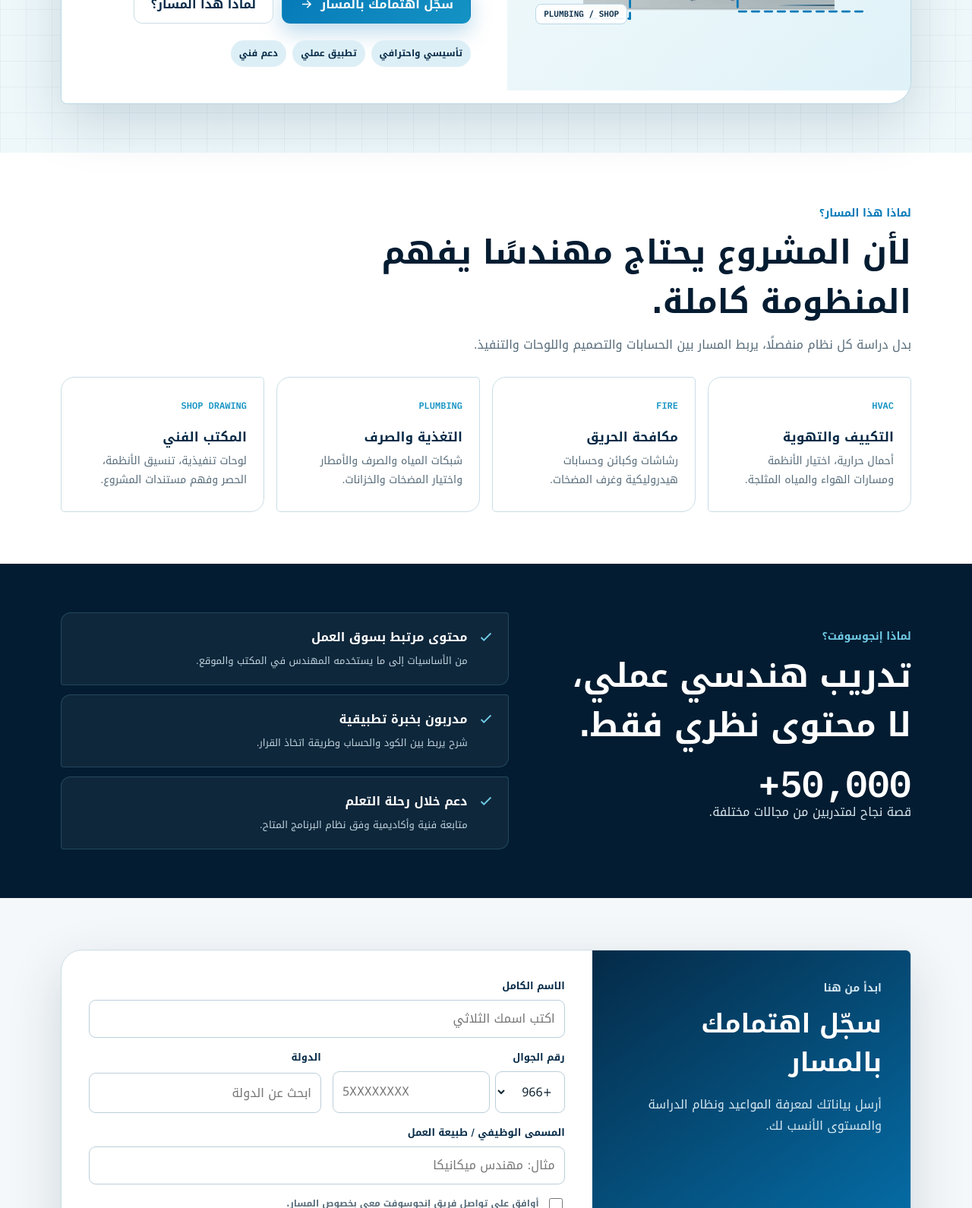
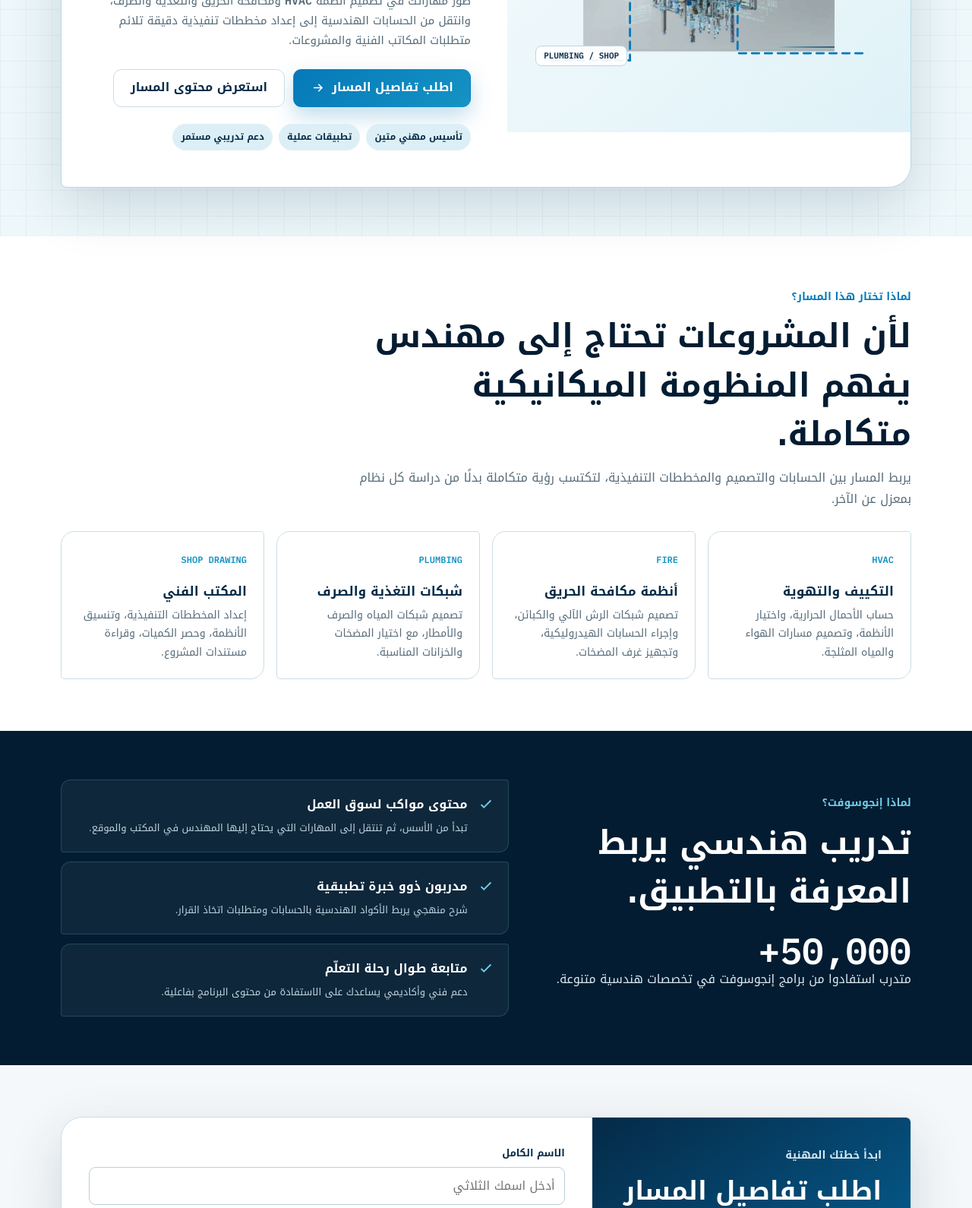
Before and after one commit to EyadSofian/engosoft-mechanical-track, a plain HTML site: page index.html in a window 1280 px wide. Shown: the part 552-2142 px from the top of the page at 76% size. Drawn offline with Linux system fonts and the light colour scheme.

Commit message:
Refine Arabic copy and CTA language

```diff
--- a/index.html
+++ b/index.html
@@ -42,6 +42,7 @@
       background: var(--white);
       font-family: "Noto Kufi Arabic", Tahoma, Arial, sans-serif;
       line-height: 1.75;
+      font-kerning: normal;
       overflow-x: hidden;
     }
     img { display: block; max-width: 100%; }
@@ -311,8 +312,8 @@
         <span class="nav-logo"><img src="assets/engosoft-logo.png" alt="شعار إنجوسوفت" width="244" height="84"></span>
         <span class="nav-copy"><strong>إنجوسوفت</strong><small>بيت المهندس الأول</small></span>
       </a>
-      <span class="nav-context">المسار الاحترافي للهندسة الميكانيكية</span>
-      <a class="btn btn-primary" href="#register">سجّل الآن
+      <span class="nav-context">المسار المهني في الهندسة الميكانيكية</span>
+      <a class="btn btn-primary" href="#register">اطلب التفاصيل
         <svg viewBox="0 0 24 24" fill="none" stroke="currentColor" stroke-width="2" aria-hidden="true"><path d="M5 12h14M13 6l6 6-6 6"/></svg>
       </a>
     </div>
@@ -331,14 +332,14 @@
           <span class="tech-tag tag-b">PLUMBING / SHOP</span>
         </div>
         <div class="hero-copy">
-          <p class="eyebrow">من التصميم إلى الرسومات التنفيذية</p>
-          <h1>المسار الاحترافي <span>للهندسة الميكانيكية</span></h1>
-          <p>تعلّم تصميم أنظمة <span class="ltr">HVAC</span> ومكافحة الحريق والتغذية والصرف، ثم حوّل الحسابات إلى لوحات تنفيذية واضحة للمكتب الفني والموقع.</p>
+          <p class="eyebrow">من أسس التصميم إلى المخططات التنفيذية</p>
+          <h1>المسار المهني المتكامل <span>في الهندسة الميكانيكية</span></h1>
+          <p>طوّر مهاراتك في تصميم أنظمة <span class="ltr">HVAC</span> ومكافحة الحريق والتغذية والصرف، وانتقل من الحسابات الهندسية إلى إعداد مخططات تنفيذية دقيقة تلائم متطلبات المكاتب الفنية والمشروعات.</p>
           <div class="hero-actions">
-            <a class="btn btn-primary" href="#register">سجّل اهتمامك بالمسار <svg viewBox="0 0 24 24" fill="none" stroke="currentColor" stroke-width="2" aria-hidden="true"><path d="M5 12h14M13 6l6 6-6 6"/></svg></a>
-            <a class="btn btn-outline" href="#why-track">لماذا هذا المسار؟</a>
+            <a class="btn btn-primary" href="#register">اطلب تفاصيل المسار <svg viewBox="0 0 24 24" fill="none" stroke="currentColor" stroke-width="2" aria-hidden="true"><path d="M5 12h14M13 6l6 6-6 6"/></svg></a>
+            <a class="btn btn-outline" href="#why-track">استعرض محتوى المسار</a>
           </div>
-          <div class="hero-proof"><span>تأسيسي واحترافي</span><span>تطبيق عملي</span><span>دعم فني</span></div>
+          <div class="hero-proof"><span>تأسيس مهني متين</span><span>تطبيقات عملية</span><span>دعم تدريبي مستمر</span></div>
         </div>
       </div>
     </section>
@@ -346,15 +347,15 @@
     <section class="why-track" id="why-track">
       <div class="container">
         <div class="section-head">
-          <p class="kicker">لماذا هذا المسار؟</p>
-          <h2>لأن المشروع يحتاج مهندسًا يفهم المنظومة كاملة.</h2>
-          <p>بدل دراسة كل نظام منفصلًا، يربط المسار بين الحسابات والتصميم واللوحات والتنفيذ.</p>
+          <p class="kicker">لماذا تختار هذا المسار؟</p>
+          <h2>لأن المشروعات تحتاج إلى مهندس يفهم المنظومة الميكانيكية متكاملة.</h2>
+          <p>يربط المسار بين الحسابات والتصميم والمخططات التنفيذية، لتكتسب رؤية متكاملة بدلًا من دراسة كل نظام بمعزل عن الآخر.</p>
         </div>
         <div class="skills">
-          <article class="skill"><span class="skill-code">HVAC</span><h3>التكييف والتهوية</h3><p>أحمال حرارية، اختيار الأنظمة ومسارات الهواء والمياه المثلجة.</p></article>
-          <article class="skill"><span class="skill-code">FIRE</span><h3>مكافحة الحريق</h3><p>رشاشات وكبائن وحسابات هيدروليكية وغرف المضخات.</p></article>
-          <article class="skill"><span class="skill-code">PLUMBING</span><h3>التغذية والصرف</h3><p>شبكات المياه والصرف والأمطار واختيار المضخات والخزانات.</p></article>
-          <article class="skill"><span class="skill-code">SHOP DRAWING</span><h3>المكتب الفني</h3><p>لوحات تنفيذية، تنسيق الأنظمة، الحصر وفهم مستندات المشروع.</p></article>
+          <article class="skill"><span class="skill-code">HVAC</span><h3>التكييف والتهوية</h3><p>حساب الأحمال الحرارية، واختيار الأنظمة، وتصميم مسارات الهواء والمياه المثلجة.</p></article>
+          <article class="skill"><span class="skill-code">FIRE</span><h3>أنظمة مكافحة الحريق</h3><p>تصميم شبكات الرش الآلي والكبائن، وإجراء الحسابات الهيدروليكية، وتجهيز غرف المضخات.</p></article>
+          <article class="skill"><span class="skill-code">PLUMBING</span><h3>شبكات التغذية والصرف</h3><p>تصميم شبكات المياه والصرف والأمطار، مع اختيار المضخات والخزانات المناسبة.</p></article>
+          <article class="skill"><span class="skill-code">SHOP DRAWING</span><h3>المكتب الفني</h3><p>إعداد المخططات التنفيذية، وتنسيق الأنظمة، وحصر الكميات، وقراءة مستندات المشروع.</p></article>
         </div>
       </div>
     </section>
@@ -363,13 +364,13 @@
       <div class="container why-grid">
         <div>
           <p class="kicker">لماذا إنجوسوفت؟</p>
-          <h2>تدريب هندسي عملي، لا محتوى نظري فقط.</h2>
-          <p class="stat"><b>50,000+</b> قصة نجاح لمتدربين من مجالات مختلفة.</p>
+          <h2>تدريب هندسي يربط المعرفة بالتطبيق.</h2>
+          <p class="stat"><b>50,000+</b> متدرب استفادوا من برامج إنجوسوفت في تخصصات هندسية متنوعة.</p>
         </div>
         <div class="reasons">
-          <div class="reason"><svg viewBox="0 0 24 24" fill="none" stroke="currentColor" stroke-width="2" aria-hidden="true"><path d="m5 12 4 4L19 6"/></svg><div><b>محتوى مرتبط بسوق العمل</b><span>من الأساسيات إلى ما يستخدمه المهندس في المكتب والموقع.</span></div></div>
-          <div class="reason"><svg viewBox="0 0 24 24" fill="none" stroke="currentColor" stroke-width="2" aria-hidden="true"><path d="m5 12 4 4L19 6"/></svg><div><b>مدربون بخبرة تطبيقية</b><span>شرح يربط بين الكود والحساب وطريقة اتخاذ القرار.</span></div></div>
-          <div class="reason"><svg viewBox="0 0 24 24" fill="none" stroke="currentColor" stroke-width="2" aria-hidden="true"><path d="m5 12 4 4L19 6"/></svg><div><b>دعم خلال رحلة التعلم</b><span>متابعة فنية وأكاديمية وفق نظام البرنامج المتاح.</span></div></div>
+          <div class="reason"><svg viewBox="0 0 24 24" fill="none" stroke="currentColor" stroke-width="2" aria-hidden="true"><path d="m5 12 4 4L19 6"/></svg><div><b>محتوى مواكب لسوق العمل</b><span>تبدأ من الأسس، ثم تنتقل إلى المهارات التي يحتاج إليها المهندس في المكتب والموقع.</span></div></div>
+          <div class="reason"><svg viewBox="0 0 24 24" fill="none" stroke="currentColor" stroke-width="2" aria-hidden="true"><path d="m5 12 4 4L19 6"/></svg><div><b>مدربون ذوو خبرة تطبيقية</b><span>شرح منهجي يربط الأكواد الهندسية بالحسابات ومتطلبات اتخاذ القرار.</span></div></div>
+          <div class="reason"><svg viewBox="0 0 24 24" fill="none" stroke="currentColor" stroke-width="2" aria-hidden="true"><path d="m5 12 4 4L19 6"/></svg><div><b>متابعة طوال رحلة التعلّم</b><span>دعم فني وأكاديمي يساعدك على الاستفادة من محتوى البرنامج بفاعلية.</span></div></div>
         </div>
       </div>
     </section>
@@ -377,14 +378,14 @@
     <section class="register" id="register">
       <div class="container register-card">
         <div class="register-copy">
-          <p class="kicker">ابدأ من هنا</p>
-          <h2>سجّل اهتمامك بالمسار</h2>
-          <p>أرسل بياناتك لمعرفة المواعيد ونظام الدراسة والمستوى الأنسب لك.</p>
+          <p class="kicker">ابدأ خطتك المهنية</p>
+          <h2>اطلب تفاصيل المسار</h2>
+          <p>أرسل بياناتك، وسيتواصل معك مستشار التدريب لتوضيح المواعيد ونظام الدراسة والمستوى الملائم لخبرتك.</p>
         </div>
         <div class="form-wrap">
           <form id="lead-form" novalidate>
             <div class="form-grid">
-              <div class="field full"><label for="full_name">الاسم الكامل</label><input id="full_name" name="full_name" autocomplete="name" required placeholder="اكتب اسمك الثلاثي"></div>
+              <div class="field full"><label for="full_name">الاسم الكامل</label><input id="full_name" name="full_name" autocomplete="name" required placeholder="أدخل اسمك الثلاثي"></div>
               <div class="field">
                 <label for="phone">رقم الجوال</label>
                 <div class="phone">
@@ -392,12 +393,12 @@
                   <select id="country_code" name="country_code" aria-label="مفتاح الدولة"><option>+966</option><option>+20</option><option>+971</option><option>+974</option><option>+965</option><option>+968</option><option>+973</option><option>+962</option><option>+964</option><option>+218</option><option>+249</option></select>
                 </div>
               </div>
-              <div class="field"><label for="country">الدولة</label><input id="country" name="country" list="countries" autocomplete="country-name" required placeholder="ابحث عن الدولة"><datalist id="countries"><option value="السعودية"><option value="مصر"><option value="الإمارات"><option value="قطر"><option value="الكويت"><option value="عُمان"><option value="البحرين"><option value="الأردن"><option value="العراق"><option value="ليبيا"><option value="السودان"></datalist></div>
+              <div class="field"><label for="country">الدولة</label><input id="country" name="country" list="countries" autocomplete="country-name" required placeholder="اختر الدولة"><datalist id="countries"><option value="السعودية"><option value="مصر"><option value="الإمارات"><option value="قطر"><option value="الكويت"><option value="عُمان"><option value="البحرين"><option value="الأردن"><option value="العراق"><option value="ليبيا"><option value="السودان"></datalist></div>
               <div class="field full"><label for="job_description">المسمى الوظيفي / طبيعة العمل</label><input id="job_description" name="job_description" required placeholder="مثال: مهندس ميكانيكا"></div>
               <div class="field hp" aria-hidden="true"><label for="company_website">الموقع الإلكتروني</label><input id="company_website" name="company_website" tabindex="-1" autocomplete="off"></div>
               <label class="consent"><input type="checkbox" name="consent" required><span>أوافق على تواصل فريق إنجوسوفت معي بخصوص المسار.</span></label>
               <div class="form-actions">
-                <button class="btn btn-primary" type="submit">أرسل طلب التسجيل</button>
+                <button class="btn btn-primary" type="submit">أرسل طلب التفاصيل</button>
                 <p class="form-status" id="form-status" role="status" aria-live="polite"></p>
                 <a class="whatsapp" id="whatsapp" href="https://wa.me/966920016295?text=%D8%A3%D8%B1%D8%BA%D8%A8%20%D9%81%D9%8A%20%D9%85%D8%B9%D8%B1%D9%81%D8%A9%20%D8%AA%D9%81%D8%A7%D8%B5%D9%8A%D9%84%20%D8%A7%D9%84%D9%85%D8%B3%D8%A7%D8%B1%20%D8%A7%D9%84%D9%85%D9%8A%D9%83%D8%A7%D9%86%D9%8A%D9%83%D9%8A" target="_blank" rel="noopener">تواصل مباشرة عبر واتساب</a>
               </div>
@@ -417,7 +418,7 @@
       <div class="footer-meta"><span>© 2026 جميع الحقوق محفوظة</span><a href="https://engosoft.com/" target="_blank" rel="noopener">الموقع الرسمي</a></div>
     </div>
   </footer>
-  <div class="mobile-cta" id="mobile-cta"><a class="btn btn-primary" href="#register">سجّل اهتمامك</a></div>
+  <div class="mobile-cta" id="mobile-cta"><a class="btn btn-primary" href="#register">اطلب تفاصيل المسار</a></div>
 
   <script>
     (() => {
@@ -469,11 +470,11 @@
           form.reset();
         } catch {
           status.className = "form-status error";
-          status.textContent = "تعذر إرسال الطلب الآن. يمكنك التواصل معنا عبر واتساب.";
+          status.textContent = "تعذّر إرسال الطلب الآن. يمكنك التواصل معنا عبر واتساب.";
           whatsapp.style.display = "inline-block";
         } finally {
           button.disabled = false;
-          button.textContent = "أرسل طلب التسجيل";
+          button.textContent = "أرسل طلب التفاصيل";
         }
       });
     })();
```
